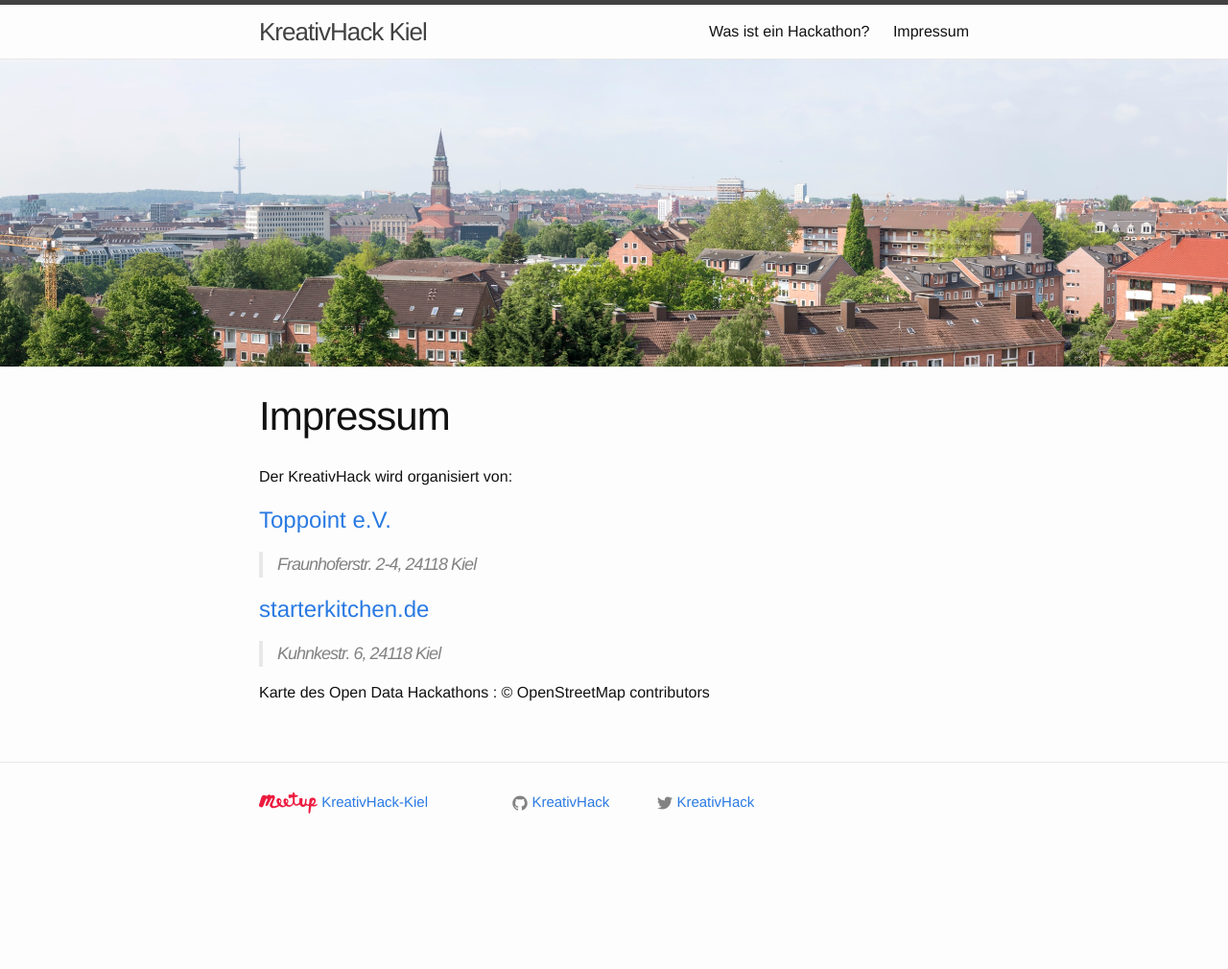
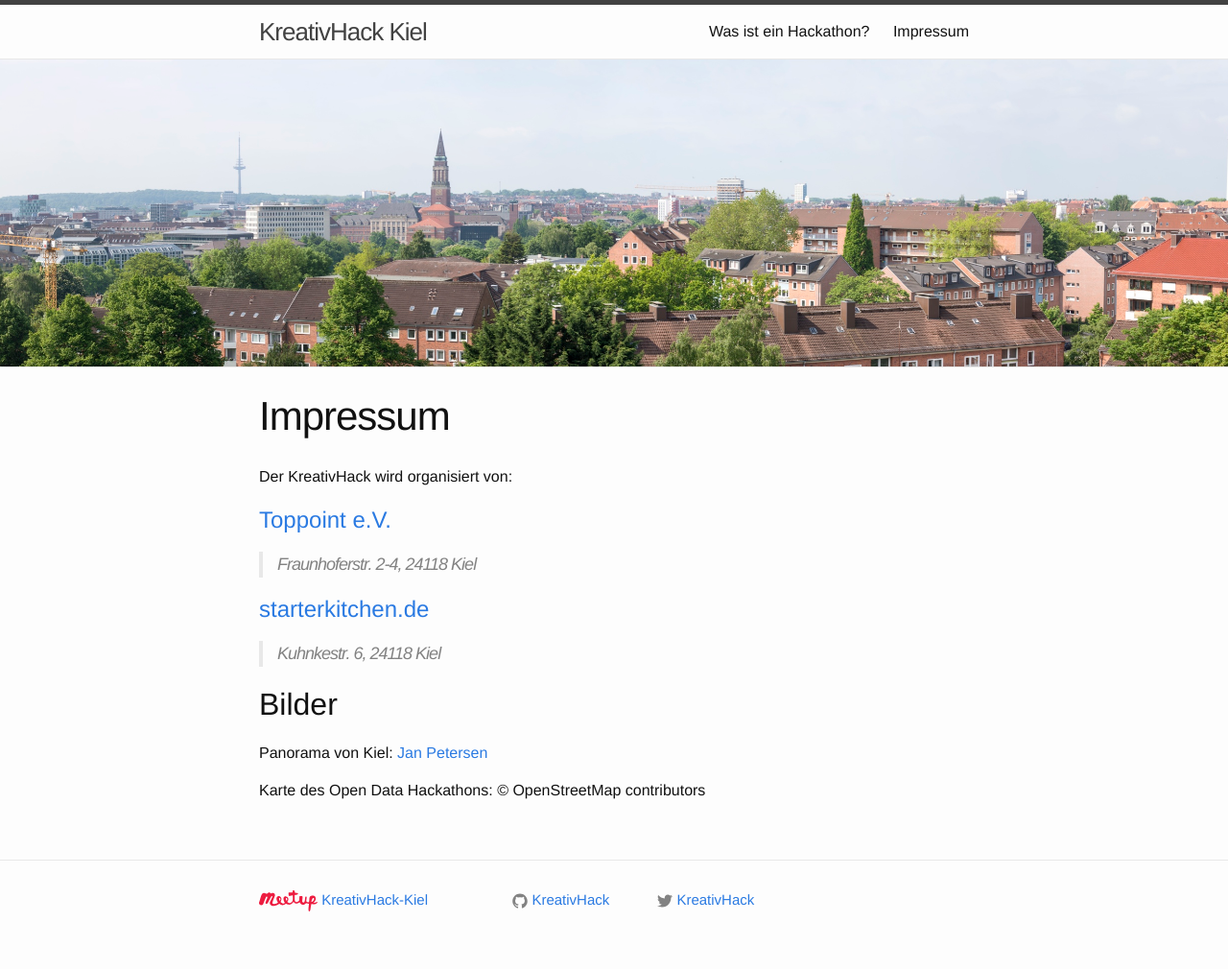
Before and after one commit to KreativHack/.de, a Jekyll site: the page built from imprint.md, in a window 1280 px wide. Shown: the whole page at 96% size. Built offline with Jekyll 4.4.1, drawn with Linux system fonts in a browser that asks for light colours; before the commit the page ends 908 px from its top, so only the background shows below that.

Commit message:
add more credits for images

```diff
--- a/imprint.md
+++ b/imprint.md
@@ -13,4 +13,8 @@ Der KreativHack wird organisiert von:
 > {{ organizer.address }}
 {% endfor %}
 
-Karte des Open Data Hackathons : © OpenStreetMap contributors
+## Bilder
+
+Panorama von Kiel: [Jan Petersen](https://www.flickr.com/photos/witz-und-verstand/8933096589)
+
+Karte des Open Data Hackathons: © OpenStreetMap contributors
```
